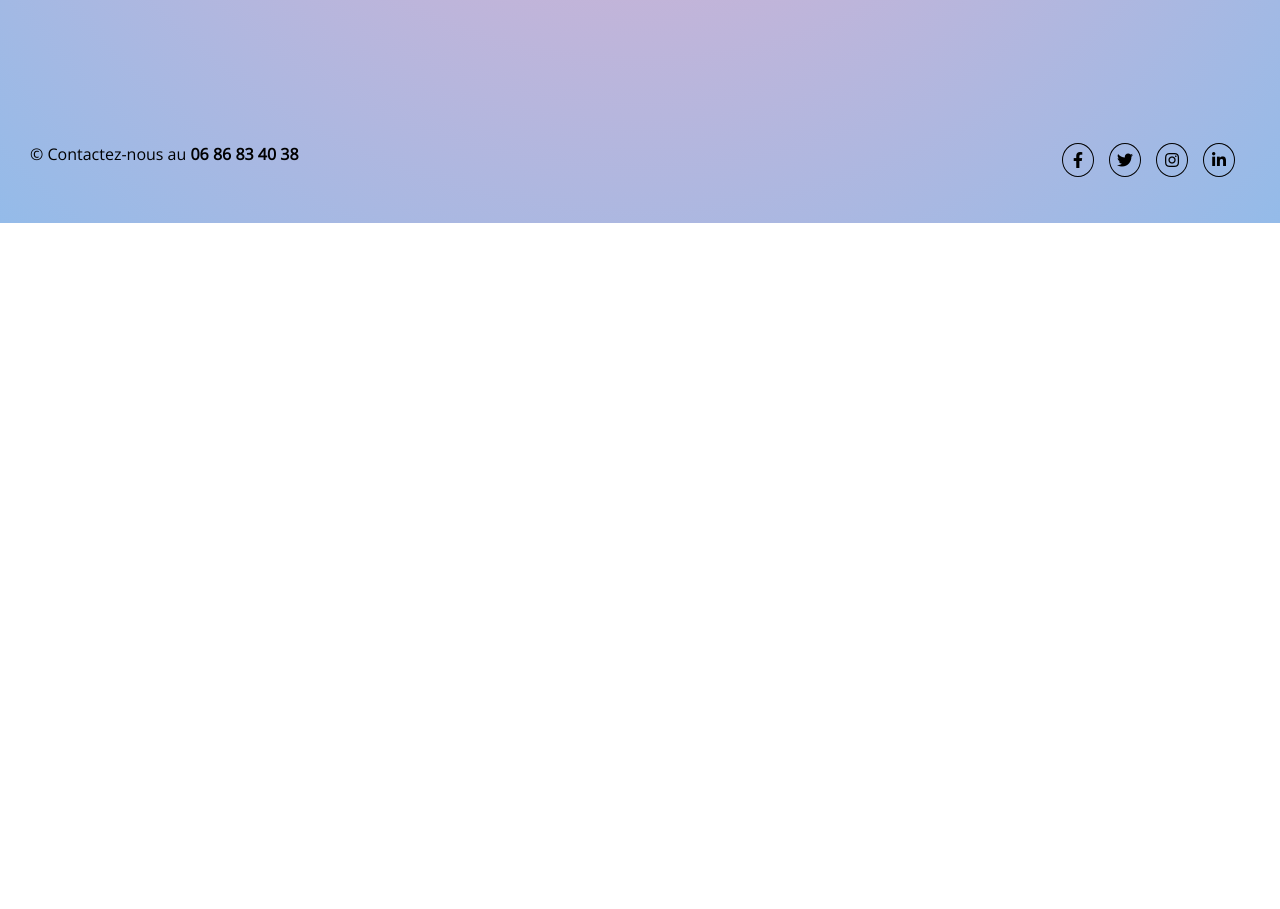
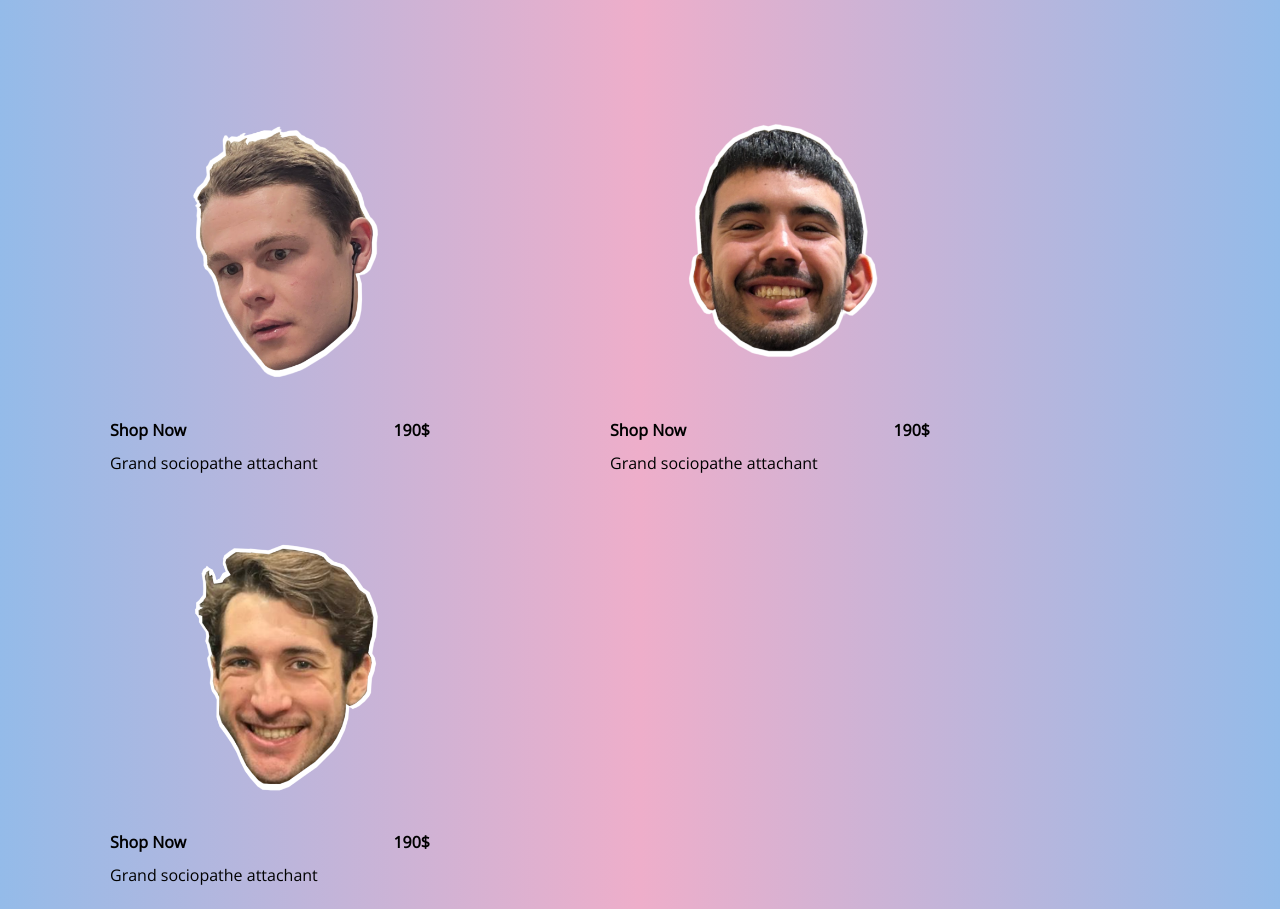
Before and after one commit to SaraSpieler/Head-Shop, a plain HTML site: page index.html in a window 1280 px wide. Shown: the part 1143-2052 px from the top of the page. Before the commit the page ends 1366 px from the top, so only its background shows below. Drawn offline with nearby package versions, Linux system fonts and the light colour scheme.

Commit message:
Add files via upload

```diff
--- a/Ceny/ceny.css
+++ b/Ceny/ceny.css
@@ -146,13 +146,12 @@ body {
 /* Pied de page */
 footer {
   margin-top: 200px;
-  padding: 30px;
+  padding: 20px;
   color: #ffffff;
   display: flex;
   flex-wrap:wrap;
   position: sticky;
   justify-content: space-between;
-  position: sticky;
   bottom:0;
 }
 footer .social-media{
--- a/Noe/noe.css
+++ b/Noe/noe.css
@@ -147,13 +147,12 @@ body {
 /* Pied de page */
 footer {
   margin-top: 200px;
-  padding: 30px;
+  padding: 20px;
   color: #ffffff;
   display: flex;
   flex-wrap:wrap;
   position: sticky;
   justify-content: space-between;
-  position: sticky;
   bottom:0;
 }
 footer .social-media{
--- a/Theo/theo.css
+++ b/Theo/theo.css
@@ -147,13 +147,12 @@ body {
 /* Pied de page */
 footer {
   margin-top: 200px;
-  padding: 30px;
+  padding: 20px;
   color: #ffffff;
   display: flex;
   flex-wrap:wrap;
   position: sticky;
   justify-content: space-between;
-  position: sticky;
   bottom:0;
 }
 footer .social-media{
--- a/index.html
+++ b/index.html
@@ -78,6 +78,74 @@
       </div>
 
      </div>
+
+     <div class="cards">
+
+      <div class="card">
+        <div class=zoom>
+          <div class=image>
+            <a href="Noe/noe.html"> <img src="francksticker.png" width="2000"/> </a>
+          </div>
+        </div>
+        <div class="card-header">
+          <h4 class="title">Shop Now</h4>
+          <h4 class="price">190$</h4>
+        </div>
+        <div class="card-body">
+          <p>Grand sociopathe attachant</p>
+        </div>
+      </div>
+
+      <div class="card">
+        <div class=zoom>
+          <div class=image>
+            <a href="Noe/noe.html"> <img src="paulsticker.png" width="2000"/> </a>
+          </div>
+        </div>
+        <div class="card-header">
+          <h4 class="title">Shop Now</h4>
+          <h4 class="price">190$</h4>
+        </div>
+        <div class="card-body">
+          <p>Grand sociopathe attachant</p>
+        </div>
+      </div>
+
+      <div class="card">
+        <div class=zoom>
+          <div class=image>
+            <a href="Noe/noe.html"> <img src="luciensticker.png" width="2000"/> </a>
+          </div>
+        </div>
+        <div class="card-header">
+          <h4 class="title">Shop Now</h4>
+          <h4 class="price">190$</h4>
+        </div>
+        <div class="card-body">
+          <p>Grand sociopathe attachant</p>
+        </div>
+      </div>
+
+     </div>
+
+     <div class="cards">
+
+      <div class="card">
+        <div class=zoom>
+          <div class=image>
+            <a href="Noe/noe.html"> <img src="sarasticker.png" width="2000"/> </a>
+          </div>
+        </div>
+        <div class="card-header">
+          <h4 class="title">Shop Now</h4>
+          <h4 class="price">190$</h4>
+        </div>
+        <div class="card-body">
+          <p>Grand sociopathe attachant</p>
+        </div>
+      </div>
+
+     </div>
     <!-- Fin de toutes les cartes -->
 
   </section>
@@ -85,7 +153,7 @@
 
   <!-- Pied de page -->
   <footer>
-    <p>&copy; Contactez-nous au <strong> 06 86 83 40 38</strong></p>
+    <p>&copy; Contactez-nous au<strong> 06 86 83 40 38</strong></p>
     <div class="social-media">
       <p><i class="fab fa-facebook-f"></i></p>
       <p><i class="fab fa-twitter"></i></p>
--- a/style.css
+++ b/style.css
@@ -13,9 +13,11 @@ nav{
   position: sticky;
   top: 0;
 }
+
 nav h1{
   font-size: 20px;
 }
+
 nav .onglets{
   display: flex;
   flex-wrap:wrap;
@@ -70,6 +72,7 @@ header button{
 .cards{
   display:flex;
   flex-wrap:wrap;
+  margin-bottom: 80px ;
 }
 .cards .card{
     margin-right: 90px;
@@ -109,11 +112,11 @@ header button{
   }
   .image:hover img {
   /* L'image est grossie de 25% */
-  -webkit-transform:scale(1.15); /* Safari et Chrome */
-  -moz-transform:scale(1.15); /* Firefox */
-  -ms-transform:scale(1.15); /* Internet Explorer 9 */
-  -o-transform:scale(1.15); /* Opera */
-  transform:scale(1.15);
+  -webkit-transform:scale(1.2); /* Safari et Chrome */
+  -moz-transform:scale(1.2); /* Firefox */
+  -ms-transform:scale(1.2); /* Internet Explorer 9 */
+  -o-transform:scale(1.2); /* Opera */
+  transform:scale(1.2);
   }
 
 /*fin zoom souris*/
@@ -135,17 +138,20 @@ header button{
 /*Couleur de page  */
 body {
 background: rgb(238,174,202);
-background: radial-gradient(circle, rgba(238,174,202,1) 0%, rgba(148,187,233,1) 100%);
+background: linear-gradient(90deg,rgba(148,187,233,1)0, rgba(238,174,202,1) 50%, rgba(148,187,233,1) 100%);
 }
 
 /* Pied de page */
 footer {
+  background: linear-gradient(90deg,rgba(148,187,233,1)0, rgba(238,174,202,1) 50%, rgba(148,187,233,1) 100%);
   margin-top: 100px;
-  padding: 30px;
+  padding: 20px;
   color: #000000;
   display: flex;
   flex-wrap:wrap;
+  position: sticky;
   justify-content: space-between;
+  bottom:0;
 }
 footer .social-media{
   display: flex;
```
Also changed, not shown: francksticker.png (added), luciensticker.png (added), paulsticker.png (added), sarasticker.png (added).
